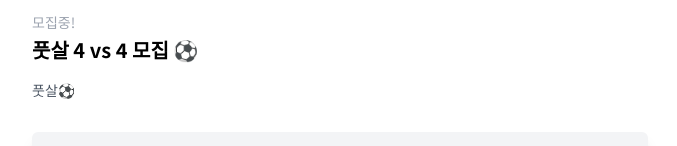
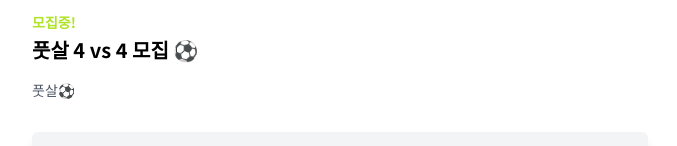
Before and after one commit to prgrms-fe-devcourse/NFE1_2_FitPlace, a React (Vite) app: page /notion/comments in a window 1280 px wide. Shown: the top 146 px of the page, without its empty margins (300-977 px from the left). Built offline with nearby package versions, Linux system fonts and the light colour scheme.

Commit message:
fix: 폰트 컬러 수정"정

```diff
--- a/src/pages/CommentPage.tsx
+++ b/src/pages/CommentPage.tsx
@@ -40,7 +40,9 @@ const CommentPage = (): JSX.Element => {
         <>
             <div className="relative bg-white w-140 mx-auto min-h-screen flex flex-col">
                 <div className="flex-grow p-3">
-                    <div className="text-sm text-gray-400 mb-1">모집중!</div>
+                    <div className="text-sm text-[#AFE327] mb-1 font-bold">
+                        모집중!
+                    </div>
                     <div className="text-xl font-bold mb-4">
                         풋살 4 vs 4 모집 ⚽
                     </div>
```
